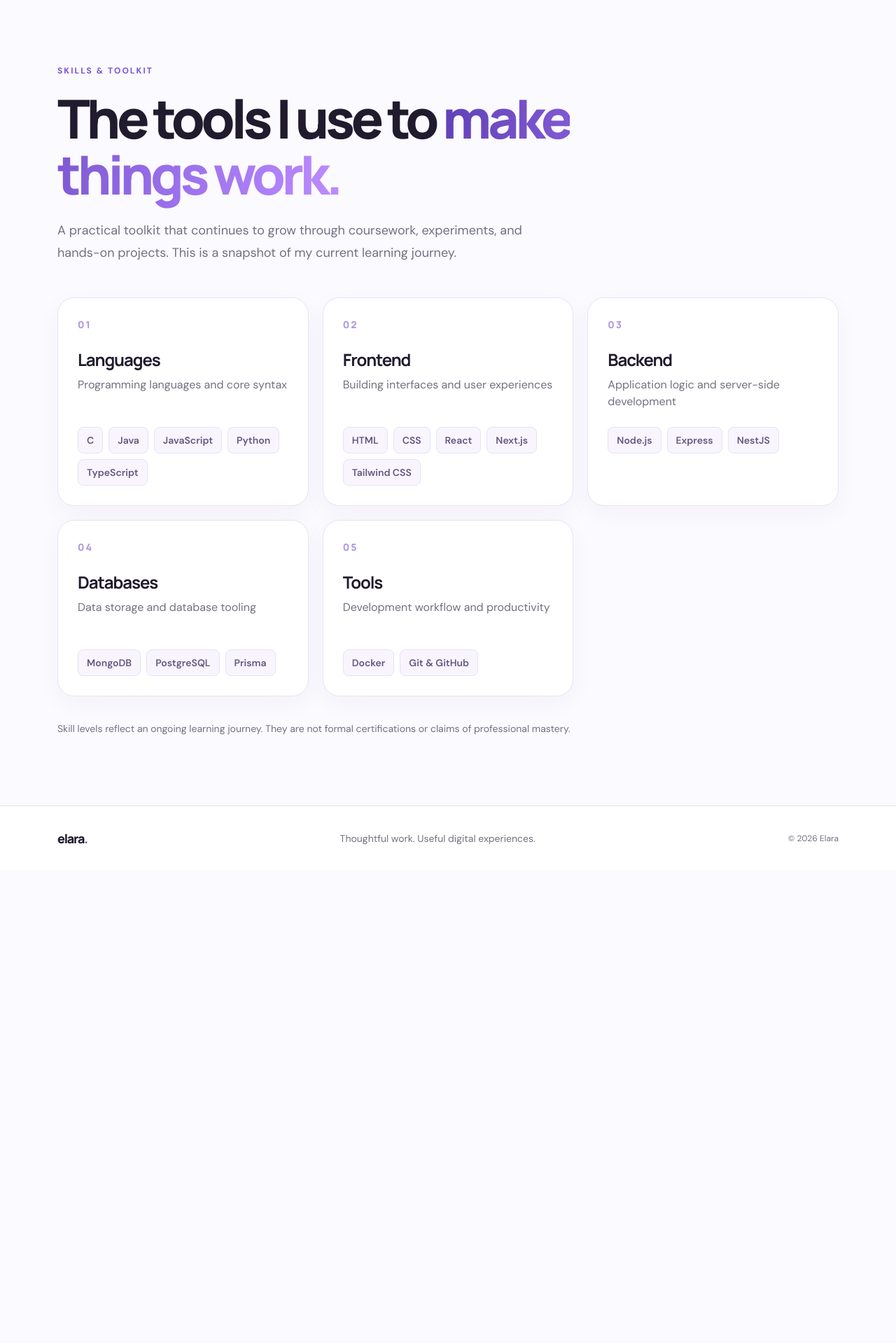
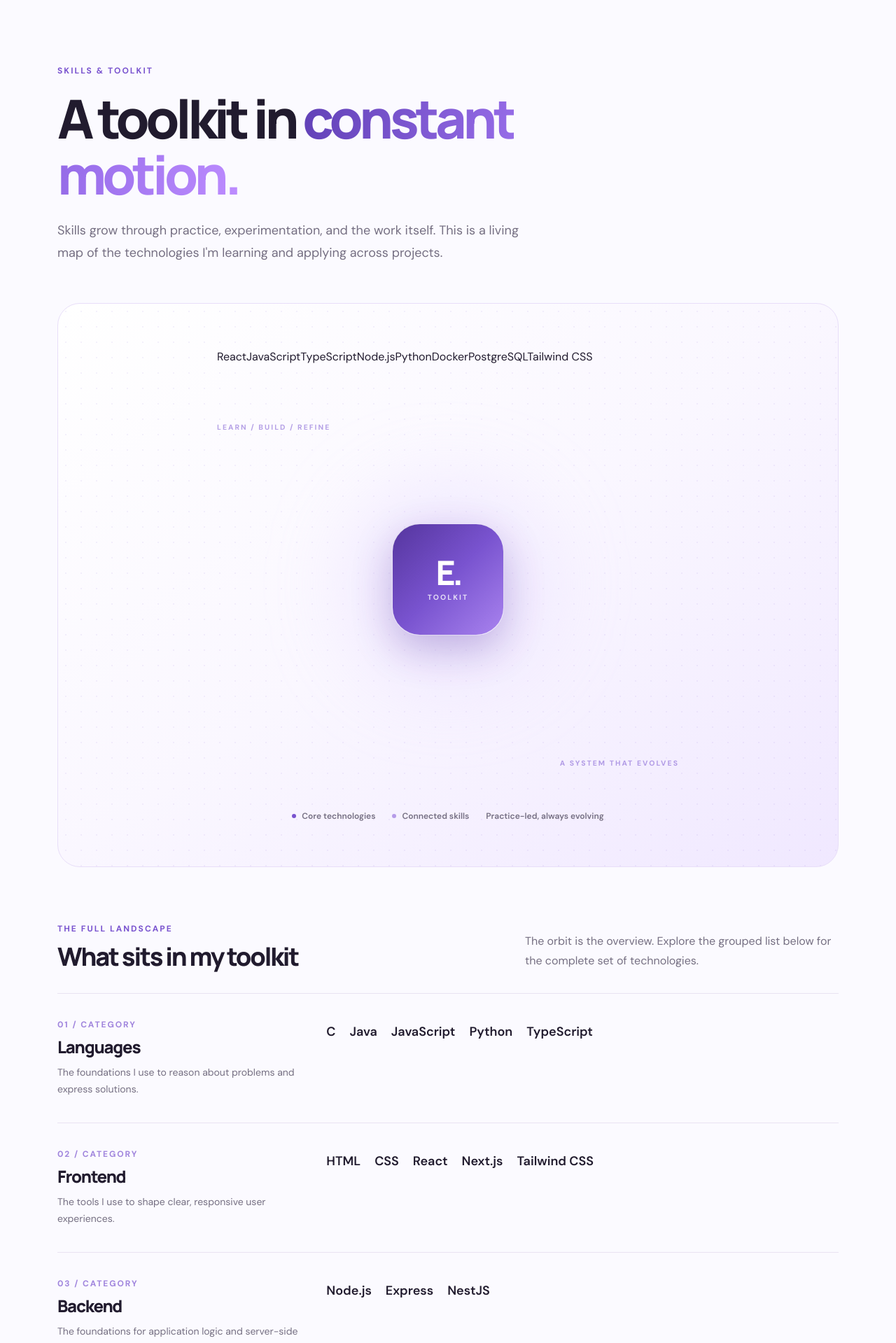
Before and after one commit to EllaUktolseja/elara, a React (Vite) app: page /skills in a window 1280 px wide. Shown: the part 80-1999 px from the top of the page at 70% size. Before the commit the page ends 1324 px from the top, so only its background shows below. Built offline with nearby package versions, Linux system fonts and the light colour scheme.

Commit message:
feat(skills): introduce animated skill constellation

```diff
--- a/src/pages/Skills.jsx
+++ b/src/pages/Skills.jsx
@@ -1,39 +1,44 @@
 import { skills } from '../data/portfolio.js'
 
 const categoryNotes = {
-  Languages: 'Programming languages and core syntax',
-  Frontend: 'Building interfaces and user experiences',
-  Backend: 'Application logic and server-side development',
-  Databases: 'Data storage and database tooling',
-  Tools: 'Development workflow and productivity',
+  Languages: 'The foundations I use to reason about problems and express solutions.',
+  Frontend: 'The tools I use to shape clear, responsive user experiences.',
+  Backend: 'The foundations for application logic and server-side workflows.',
+  Databases: 'How I organize, persist, and work with application data.',
+  Tools: 'The workflow that supports building, testing, and shipping projects.',
 }
+const orbitSkills = ['React', 'JavaScript', 'TypeScript', 'Node.js', 'Python', 'Docker', 'PostgreSQL', 'Tailwind CSS']
 
 export default function Skills() {
-  const groupedSkills = Object.entries(
-    [...skills].sort((a, b) => a.sortOrder - b.sortOrder).reduce((groups, skill) => {
-      const category = skill.category || 'Other'
-      if (!groups[category]) groups[category] = []
-      groups[category].push(skill)
-      return groups
-    }, {}),
-  )
+  const groupedSkills = Object.entries([...skills].sort((a, b) => a.sortOrder - b.sortOrder).reduce((groups, skill) => {
+    const category = skill.category || 'Other'
+    if (!groups[category]) groups[category] = []
+    groups[category].push(skill)
+    return groups
+  }, {}))
 
   return (
-    <section className="mx-auto w-full max-w-[1180px] px-5 sm:px-8 py-20 sm:py-24 max-sm:px-4">
+    <section className="mx-auto w-full max-w-[1180px] px-5 py-20 sm:px-8 sm:py-24 max-sm:px-4">
       <p className="mb-5 text-xs font-bold tracking-[.17em] text-purple">SKILLS & TOOLKIT</p>
-      <h1 className="mb-6 max-w-4xl font-display text-[clamp(2.8rem,6vw,5.2rem)] font-extrabold leading-[1.04] tracking-[-.07em]">The tools I use to <span className="text-gradient">make things work.</span></h1>
-      <p className="mb-12 max-w-2xl text-lg leading-8 text-muted">A practical toolkit that continues to grow through coursework, experiments, and hands-on projects. This is a snapshot of my current learning journey.</p>
-      <div className="grid grid-cols-3 gap-5 max-lg:grid-cols-2 max-md:grid-cols-1">
-        {groupedSkills.map(([category, categorySkills], index) => (
-          <article className="rounded-3xl border border-line bg-white p-6 shadow-[0_10px_36px_rgba(39,24,72,.04)] transition hover:-translate-y-1 hover:border-purple/30 hover:shadow-xl hover:shadow-purple/5 sm:p-7" key={category}>
-            <span className="mb-6 block font-display text-sm font-extrabold tracking-[.15em] text-purple/60">{String(index + 1).padStart(2, '0')}</span>
-            <h2 className="mb-2 font-display text-2xl font-bold">{category}</h2>
-            <p className="mb-6 min-h-12 leading-6 text-muted">{categoryNotes[category] ?? 'Technologies and concepts I am exploring'}</p>
-            <div className="flex flex-wrap gap-2">{categorySkills.map((skill) => <span className="rounded-lg border border-[#e8e1f7] bg-[#f8f5ff] px-3 py-2 text-sm font-semibold text-[#65577e]" key={skill.name}>{skill.name}</span>)}</div>
-          </article>
-        ))}
+      <h1 className="mb-6 max-w-4xl font-display text-[clamp(2.8rem,6vw,5.2rem)] font-extrabold leading-[1.04] tracking-[-.07em]">A toolkit in <span className="text-gradient">constant motion.</span></h1>
+      <p className="mb-14 max-w-2xl text-lg leading-8 text-muted">Skills grow through practice, experimentation, and the work itself. This is a living map of the technologies I&apos;m learning and applying across projects.</p>
+
+      <div className="skills-universe relative mb-20 overflow-hidden rounded-[2rem] border border-[#e8def9] bg-gradient-to-br from-white via-[#faf7ff] to-[#f0e8ff] px-5 py-12 sm:px-10 sm:py-16">
+        <div className="grid-dots absolute inset-0 opacity-40" /><div className="skills-glow absolute left-1/2 top-1/2 size-64 -translate-x-1/2 -translate-y-1/2 rounded-full bg-[#d9c5ff]/40 blur-3xl" />
+        <div className="relative mx-auto aspect-square w-full max-w-[660px]">
+          <div className="skill-orbit skill-orbit--outer"><span className="skill-orbit__dot" /></div><div className="skill-orbit skill-orbit--middle"><span className="skill-orbit__dot" /></div><div className="skill-orbit skill-orbit--inner"><span className="skill-orbit__dot" /></div>
+          <div className="skill-core absolute left-1/2 top-1/2 z-10 flex size-32 -translate-x-1/2 -translate-y-1/2 flex-col items-center justify-center rounded-[2rem] border border-white/80 bg-gradient-to-br from-[#55359e] via-[#7953cf] to-[#aa83ef] text-white shadow-[0_20px_55px_rgba(85,53,158,.30)] sm:size-40 sm:rounded-[2.5rem]"><span className="font-display text-4xl font-extrabold tracking-[-.09em] sm:text-5xl">E.</span><span className="mt-1 text-[.58rem] font-bold tracking-[.2em] text-white/80 sm:text-[.65rem]">TOOLKIT</span></div>
+          {orbitSkills.map((name, index) => <span key={name} className={'skill-node skill-node--' + (index + 1)}>{name}</span>)}
+          <span className="absolute left-0 top-[16%] hidden text-[.65rem] font-bold tracking-[.2em] text-purple/55 sm:block">LEARN / BUILD / REFINE</span><span className="absolute bottom-[9%] right-0 hidden text-[.65rem] font-bold tracking-[.2em] text-purple/55 sm:block">A SYSTEM THAT EVOLVES</span>
+        </div>
+        <div className="relative mt-6 flex flex-wrap items-center justify-center gap-x-6 gap-y-2 text-xs font-semibold text-muted sm:mt-0"><span className="flex items-center gap-2"><span className="size-1.5 rounded-full bg-purple" />Core technologies</span><span className="flex items-center gap-2"><span className="size-1.5 rounded-full bg-[#b69be9]" />Connected skills</span><span>Practice-led, always evolving</span></div>
       </div>
-      <p className="mt-8 text-sm leading-7 text-muted">Skill levels reflect an ongoing learning journey. They are not formal certifications or claims of professional mastery.</p>
+
+      <div className="mb-8 flex items-end justify-between gap-6 max-md:flex-col max-md:items-start"><div><p className="mb-3 text-xs font-bold tracking-[.17em] text-purple">THE FULL LANDSCAPE</p><h2 className="mb-0 font-display text-3xl font-extrabold tracking-[-.06em] sm:text-4xl">What sits in my toolkit</h2></div><p className="mb-0 max-w-md leading-7 text-muted">The orbit is the overview. Explore the grouped list below for the complete set of technologies.</p></div>
+      <div className="divide-y divide-line border-y border-line">
+        {groupedSkills.map(([category, categorySkills], index) => <section className="grid grid-cols-[.65fr_1.35fr] gap-8 py-8 sm:py-9 max-md:grid-cols-1 max-md:gap-4" key={category}><div><p className="mb-2 text-xs font-bold tracking-[.16em] text-purple/70">{String(index + 1).padStart(2, '0')} / CATEGORY</p><h3 className="mb-2 font-display text-2xl font-extrabold tracking-[-.05em]">{category}</h3><p className="mb-0 max-w-sm text-sm leading-6 text-muted">{categoryNotes[category] || 'Technologies and concepts I am exploring.'}</p></div><div className="flex content-start flex-wrap gap-x-5 gap-y-4">{categorySkills.map((skill) => <span className="skill-word group relative py-1 text-base font-semibold text-ink transition-colors hover:text-purple sm:text-lg" key={skill.name}>{skill.name}<span className="absolute inset-x-0 -bottom-0.5 h-px origin-left scale-x-0 bg-purple transition-transform duration-300 group-hover:scale-x-100" /></span>)}</div></section>)}
+      </div>
+      <p className="mt-7 text-sm leading-7 text-muted">Skill levels reflect an ongoing learning journey. They are not formal certifications or claims of professional mastery.</p>
     </section>
   )
 }
```
